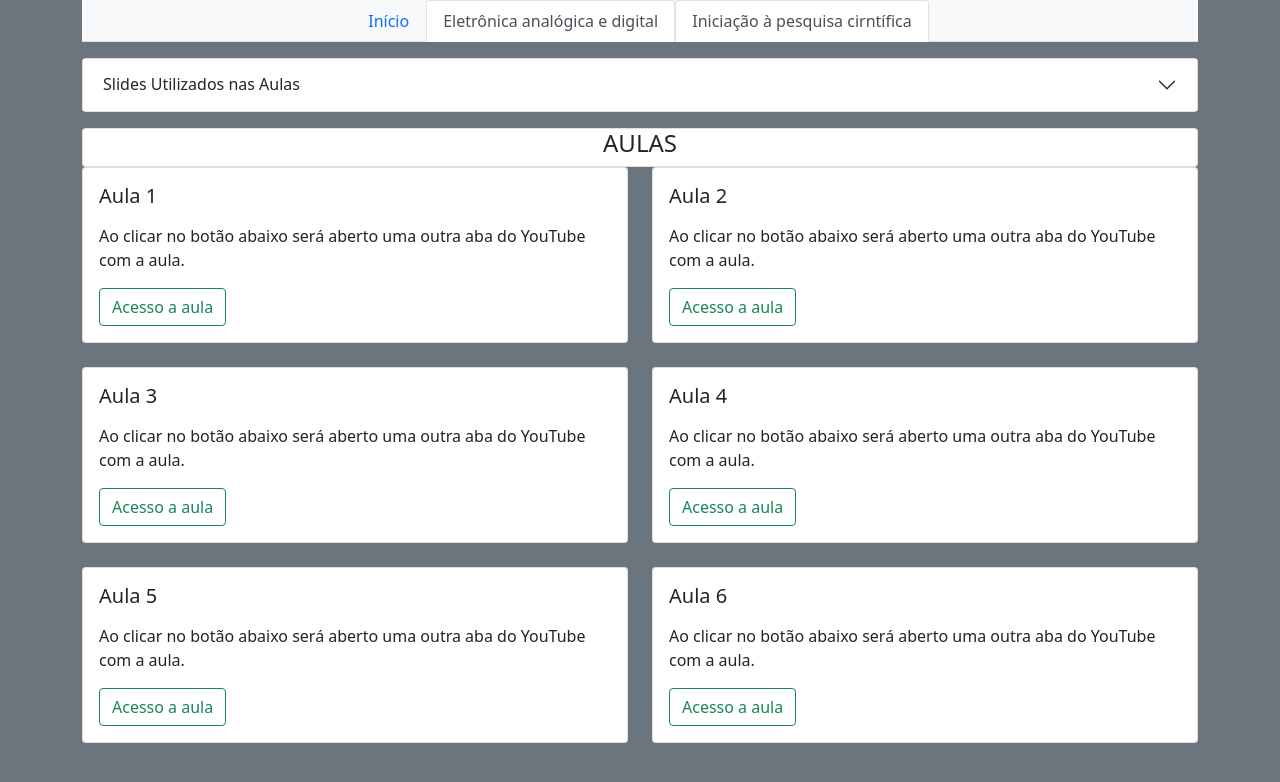
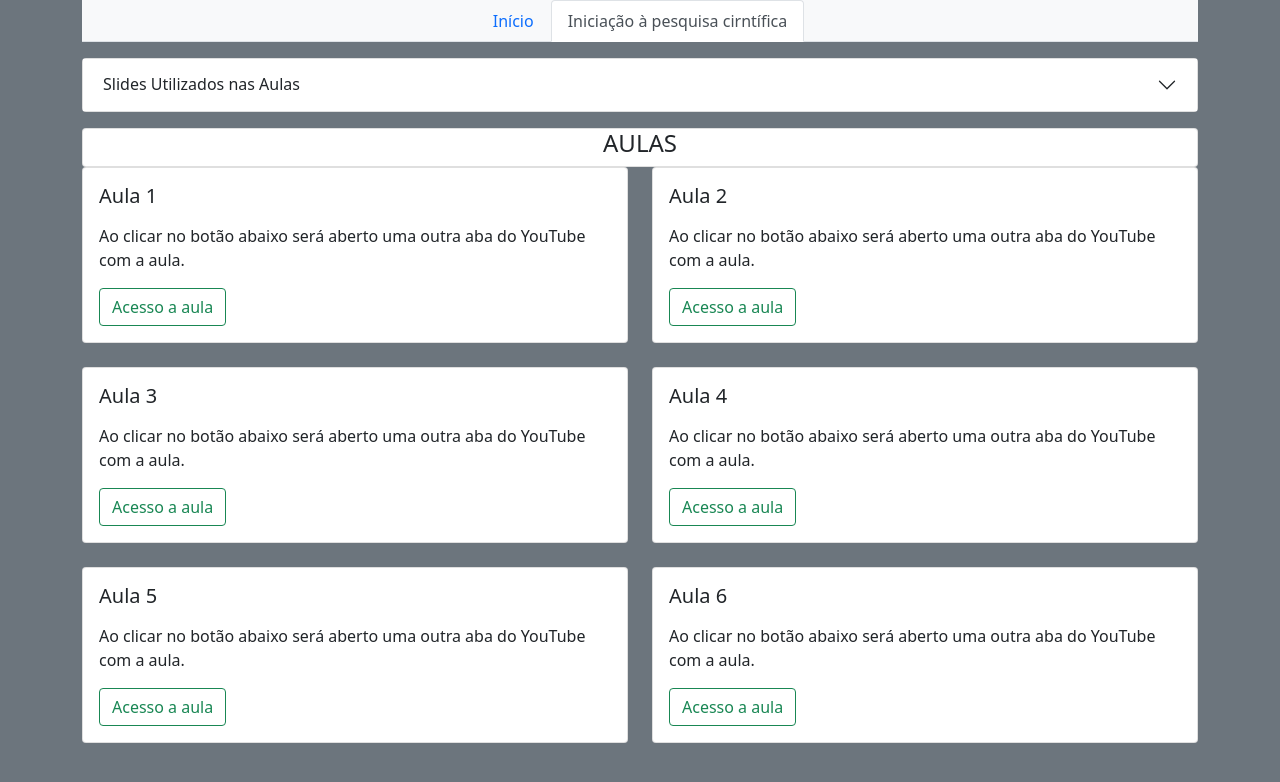
Before and after one commit to lucvin/lucvin.github.io, a plain HTML site: page ipc.html in a window 1280 px wide. Drawn offline with nearby package versions, Linux system fonts and the light colour scheme.

Commit message:
Update ipc.html

```diff
--- a/ipc.html
+++ b/ipc.html
@@ -14,9 +14,6 @@
           <ul class="justify-content-md-center nav nav-tabs bg-light " id="myTab" role="tablist">
             <li class="nav-item" role="presentation">
               <a class="nav-link" id="home-tab" data-toggle="tab" href="index.html" role="tab" aria-controls="home" aria-selected="true">Início</a>
-            </li>
-            <li class="nav-item" role="presentation">
-              <a class="nav-link active" id="contact-tab" data-toggle="tab" href="eletronica.html" role="tab" aria-controls="contact" aria-selected="false">Eletrônica analógica e digital</a>
             </li>
             <li class="nav-item" role="presentation">
               <a class="nav-link active" id="contact-tab" data-toggle="tab" href="ipc.html" role="tab" aria-controls="contact" aria-selected="false">Iniciação à pesquisa cirntífica</a>
```
